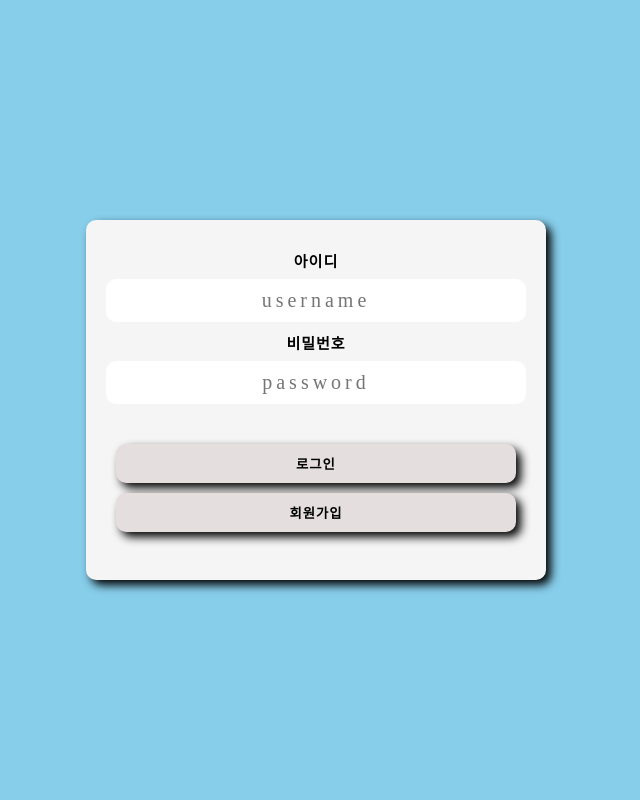
After one commit to Seungjun0906/chabak_go_camping, a Flask app: page /login in a window 1280 px wide. The commit adds this page. Shown: the whole page, without its empty margins (324-964 px from the left). Run offline with Flask 2, Linux system fonts and the light colour scheme.

Commit message:
로그인을 main에서 분리함

```diff
--- a/server.py
+++ b/server.py
@@ -5,9 +5,10 @@ app = Flask(__name__)
 API_KEY= 'W7rRGCTEuCgKF9Ml%2FwKJbHCJf0duO218F3SYriSEGGFnjmztdsdfE9CmzyEcW8vma%2FwxwqteC1HIXU4bTgjjOg%3D%3D'
 API_URL=f'http://api.visitkorea.or.kr/openapi/service/rest/GoCamping/basedList?ServiceKey={API_KEY}&numOfRows=10&pageNo=1&MobileOS=ETC&MobileApp=TestApp&_type=json'
 
-@app.route('/', methods=['GET'])
+@app.route('/')
 def main():
-    req = requests.get(API_URL)
-    res = req.json()
-    print(res)
     return render_template('main.html')
+
+@app.route('/login')
+def login():
+    return render_template('login.html')
--- a/static/base.css
+++ b/static/base.css
@@ -77,23 +77,20 @@ body {
   transform: translate(-15rem, -3rem);
 }
 
+.to-login,
+.to-login:active,
+.to-login:link,
+.to-login:visited {
+  text-decoration: none;
+  color: #000000;
+}
+
 /* LOGIN FORM */
-
-.login-modal {
+.container {
   height: 100vh;
   width: 100vw;
   position: fixed;
   background-color: skyblue;
-  z-index: 100;
-}
-
-.login-modal.hidden {
-  height: 100vh;
-  width: 100vw;
-  position: fixed;
-  background-color: skyblue;
-  z-index: 100;
-  visibility: hidden;
 }
 
 .login-form {
@@ -179,12 +176,6 @@ body {
   }
 }
 
-@media (max-width: 650px) {
-  html {
-    font-size: 60%;
-  }
-}
-
 @media (max-width: 590px) {
   .navbar {
     margin-left: 4rem;
@@ -193,9 +184,3 @@ body {
     font-size: 1.2rem;
   }
 }
-
-@media (max-width: 550px) {
-  html {
-    font-size: 50%;
-  }
-}
--- /dev/null
+++ b/static/login.css
@@ -0,0 +1,78 @@
+.container {
+  height: 100vh;
+  width: 100vw;
+  position: fixed;
+  background-color: skyblue;
+}
+
+.login-form {
+  position: absolute;
+  top: 50%;
+  left: 50%;
+  transform: translate(-50%, -50%);
+  background: whitesmoke;
+  padding: 3rem;
+  border-radius: 1rem;
+  box-shadow: 0.5rem 0.5rem 1rem;
+  height: 30rem;
+  width: 40rem;
+
+  display: flex;
+  flex-direction: column;
+  align-items: center;
+}
+
+.form-control {
+  display: flex;
+  flex-direction: column;
+  justify-content: center;
+  align-items: center;
+  width: 100%;
+}
+
+.form-control label {
+  margin-bottom: 0.8rem;
+  font-size: 1.5rem;
+  font-weight: bold;
+  letter-spacing: 1px;
+}
+
+.form-control input {
+  font-family: inherit;
+  font-size: 2rem;
+  text-align: center;
+  padding: 1rem;
+  width: 100%;
+  margin-bottom: 1rem;
+  border-radius: 1rem;
+  letter-spacing: 4px;
+  border: none;
+}
+
+.btn {
+  padding: 1rem;
+  width: 100%;
+  letter-spacing: 1px;
+  border-radius: 1rem;
+  box-shadow: 0.5rem 0.5rem 1rem;
+  font-weight: bold;
+  border: none;
+  background: #e4dede;
+}
+
+.btn-login {
+  margin-top: 3rem;
+  margin-bottom: 1rem;
+}
+
+@media (max-width: 550px) {
+  html {
+    font-size: 50%;
+  }
+}
+
+@media (max-width: 650px) {
+  html {
+    font-size: 60%;
+  }
+}
--- /dev/null
+++ b/templates/login.html
@@ -0,0 +1,38 @@
+<!DOCTYPE html>
+<html lang="en">
+  <head>
+    <meta charset="UTF-8" />
+    <meta http-equiv="X-UA-Compatible" content="IE=edge" />
+    <meta name="viewport" content="width=device-width, initial-scale=1.0" />
+    <link rel="stylesheet" href="static/base.css" type="text/css" />
+    <link rel="stylesheet" href="static/login.css" tpye="text/css" />
+    <title>차박GO캠핑</title>
+  </head>
+  <body>
+    <main class="container">
+      <form class="login-form" action="POST">
+        <div class="form-control">
+          <label for="username">아이디</label>
+          <input
+            name="username"
+            type="text"
+            placeholder="username"
+            id="username"
+          />
+        </div>
+
+        <div class="form-control">
+          <label for="password">비밀번호</label>
+          <input
+            name="passwword"
+            type="password"
+            placeholder="password"
+            id="password"
+          />
+        </div>
+        <button type="submit" class="btn btn-login">로그인</button>
+        <button type="button" class="btn btn-signup">회원가입</button>
+      </form>
+    </main>
+  </body>
+</html>
```
Also changed, not shown: static/main.js (+15 -14 lines), templates/main.html (+11 -55 lines).
